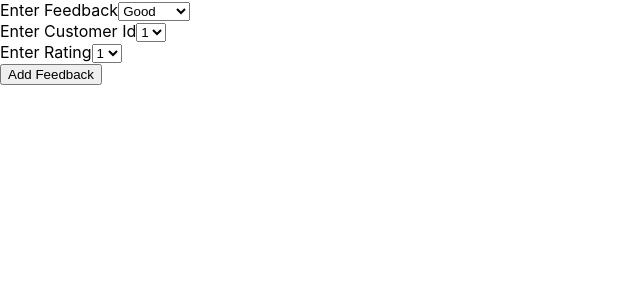
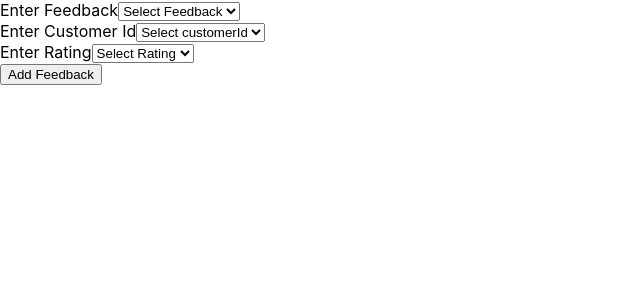
Before and after one commit to Navaneeth1220/tms_frontend, a React (Create React App) app in the folder tms/: page / in a window 1280 px wide. Shown: the top 300 px of the page, without its empty margins (0-640 px from the left). Built offline with nearby package versions, Linux system fonts and the light colour scheme.

Commit message:
changes made

```diff
--- a/tms/src/component/Feedback/AddFeedback.js
+++ b/tms/src/component/Feedback/AddFeedback.js
@@ -55,6 +55,7 @@ export default function AddFeedback() {
                         type="text"
                         ref={feedbackRef}
                         onChange={() => setFieldState(feedbackRef)}>
+                        <option disabled selected>Select Feedback</option>
                         <option value="Good">Good</option>
                         <option value="Average">Average</option>
                         <option value="Bad">Bad</option>
@@ -68,6 +69,7 @@ export default function AddFeedback() {
                         type="number"
                         ref={customerIdRef}
                         onChange={() => setFieldState(customerIdRef)}>
+                        <option disabled selected>Select customerId</option>
                         <option value="1">1</option>
                         <option value="2">2</option>
                         <option value="3">3</option>
@@ -81,6 +83,7 @@ export default function AddFeedback() {
                         type="number"
                         ref={ratingRef}
                         onChange={() => setFieldState(ratingRef)}>
+                        <option disabled selected>Select Rating</option>
                         <option value="1">1</option>
                         <option value="2">2</option>
                         <option value="3">3</option>
@@ -94,21 +97,21 @@ export default function AddFeedback() {
             <h2>{currentState.formStatus}</h2>
 
             {
-                currentState.feed ? (
+                response.feed ? (
 
                     <div>
                         <h2>Feedback Added Successfully</h2>
-                        <DisplayFeedbackDetails feed={currentState.feed} />
+                        <DisplayFeedbackDetails feed={response.feed} />
                     </div>
 
                 ) : ""}
 
             {
-                currentState.errMsg ? (
+                response.errMsg ? (
 
                     <div className={commonStyle.error}>
                         Feedback Request Was Not Successful <br />
-                        {currentState.errMsg}
+                        {response.errMsg}
                     </div>
 
                 ) : ""}
```
Also changed, not shown: tms/src/component/Feedback/GetFeedbackDetails.js (+4 -4 lines).
